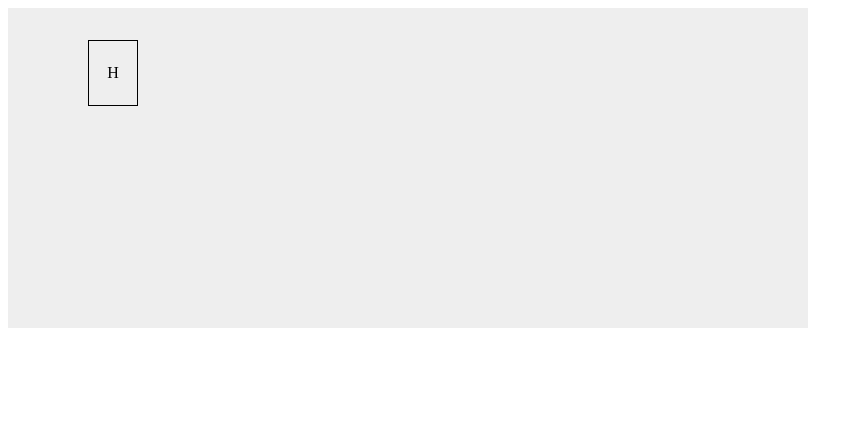
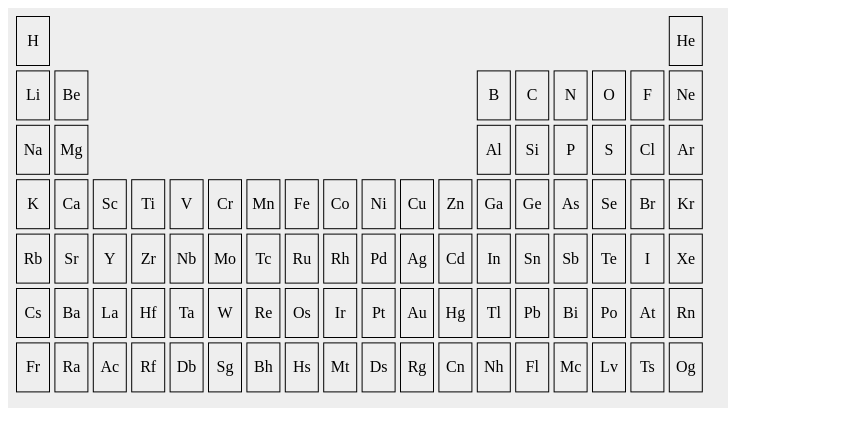
Before and after one commit to jlg-formation/dtv-juin-21, a website: page tableau-periodique/index.html in a window 1280 px wide. Shown: the whole page, without its empty margins (0-863 px from the left). Drawn offline with nearby package versions, Linux system fonts and the light colour scheme.

Commit message:
dev: tableau periodique ok

```diff
--- a/tableau-periodique/main.js
+++ b/tableau-periodique/main.js
@@ -5,9 +5,10 @@ const loadData = () => {
     const url = "data.csv";
     Papa.parse(url, {
       download: true,
+      header: true,
       complete: function (results) {
         console.log("Finished:", results.data);
-        resolve(results);
+        resolve(results.data);
       },
       error: function (err, file, inputElem, reason) {
         console.log("err: ", err);
@@ -24,8 +25,24 @@ const buildPeriodicTable = async () => {
   console.log("csv: ", csv);
 
   const div = document.querySelector("div.tableau");
-  div.innerHTML =
-    '<div class="element" style="transform: translate(5em, 2em);"><span>H</span></div>';
+  let str = "";
+  for (const record of csv) {
+    if (record.AtomicNumber === "") {
+      continue;
+    }
+    if (!record.Group) {
+      continue;
+    }
+    console.log("record: ", record);
+    const x = 0.5 + (record.Group - 1) * 2.4;
+    const y = 0.5 + (record.Period - 1) * 3.4;
+    str += `
+<div class="element" style="transform: translate(${x}em, ${y}em);">
+  <span>${record.Symbol}</span>
+</div>`;
+  }
+
+  div.innerHTML = str;
 };
 
 addEventListener("DOMContentLoaded", buildPeriodicTable);
--- a/tableau-periodique/style.css
+++ b/tableau-periodique/style.css
@@ -1,13 +1,15 @@
 div.tableau {
+  position: relative;
   background-color: #eee;
-  width: 50em;
-  height: 20em;
+  width: 45em;
+  height: 25em;
 }
 
 div.element {
+  position: absolute;
   border: 0.1em solid black;
-  height: 4em;
-  width: 3em;
+  height: 3em;
+  width: 2em;
   display: flex;
   align-items: center;
   justify-content: center;
```
